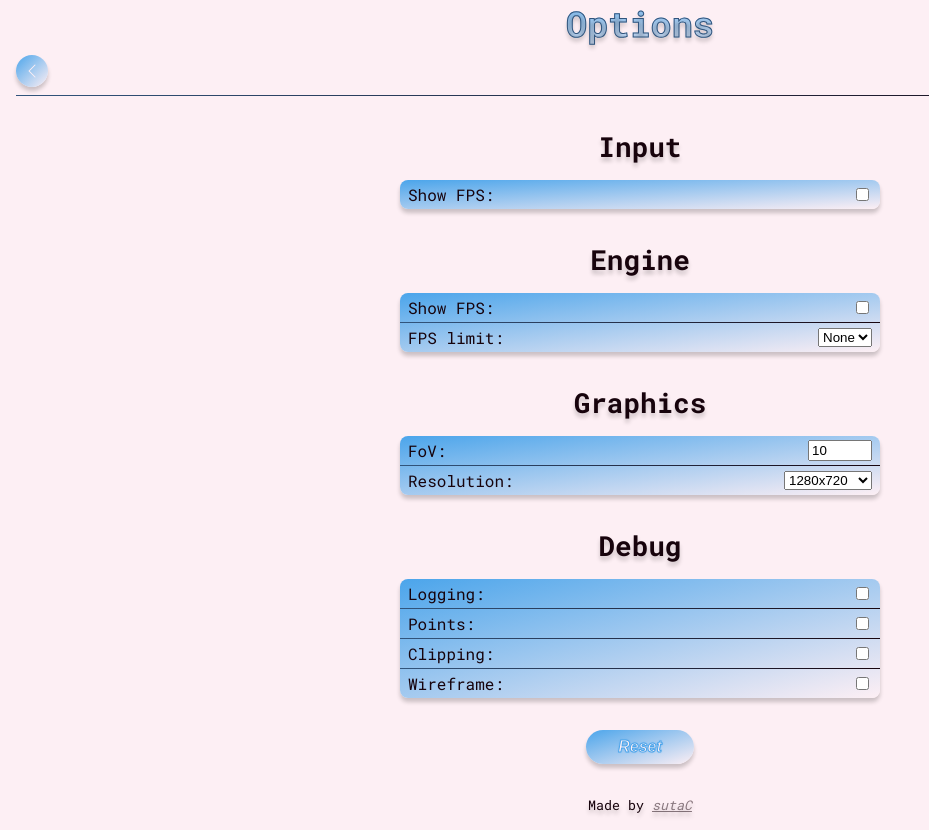
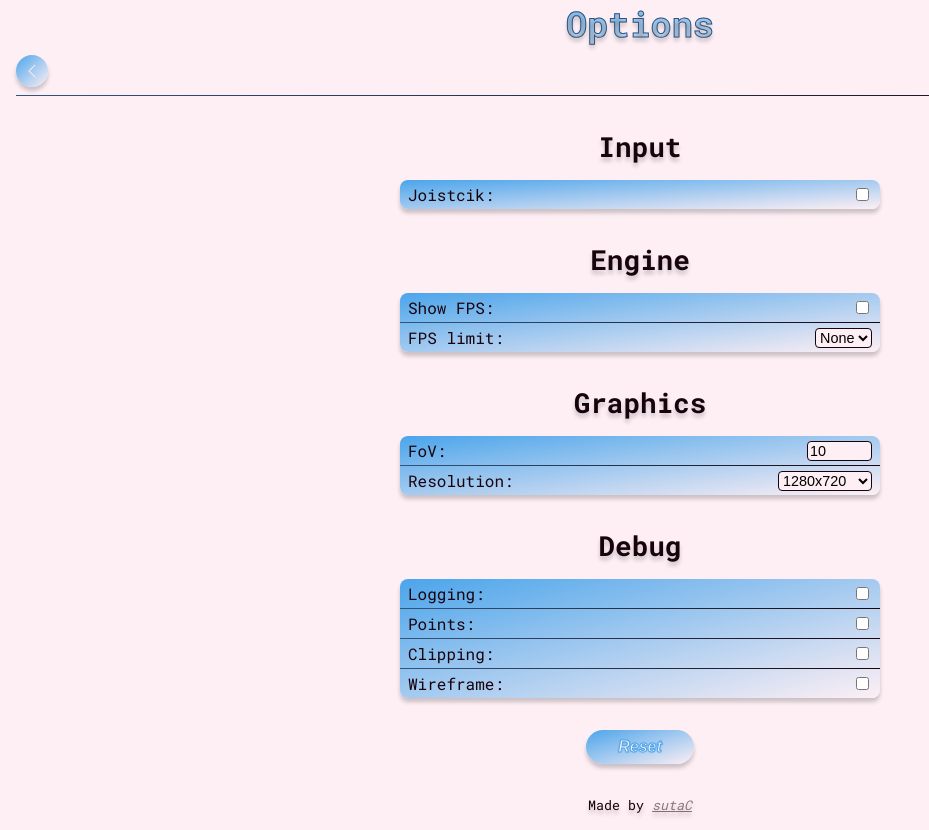
Before and after one commit to sutaC/Renderer3D, a SvelteKit app: page /options in a window 1280 px wide. Shown: the whole page, without its empty margins (0-929 px from the left). Built offline with nearby package versions, Linux system fonts and the light colour scheme.

Commit message:
Options input styling

```diff
--- a/src/routes/options/+page.svelte
+++ b/src/routes/options/+page.svelte
@@ -63,7 +63,7 @@
 		<Card style="accent">
 			<div>
 				<!-- TODO: add functionality -->
-				<label for="inputJoistick">Show FPS: </label>
+				<label for="inputJoistick">Joistcik: </label>
 				<input type="checkbox" name="joistick" id="inputJoistick" />
 			</div>
 		</Card>
@@ -184,6 +184,7 @@
 
 <style>
 	main {
+		accent-color: var(--clr-background);
 		width: 80%;
 		margin: auto;
 	}
@@ -199,4 +200,13 @@
 		margin: 0 0 1rem;
 		text-shadow: 0 4px 4px hsla(0, 0%, 0%, 0.2);
 	}
+
+	input,
+	select,
+	option {
+		font-size: 0.9rem;
+		border: 1px solid var(--clr-text);
+		border-radius: 0.25rem;
+		background-color: var(--clr-background);
+	}
 </style>
```
